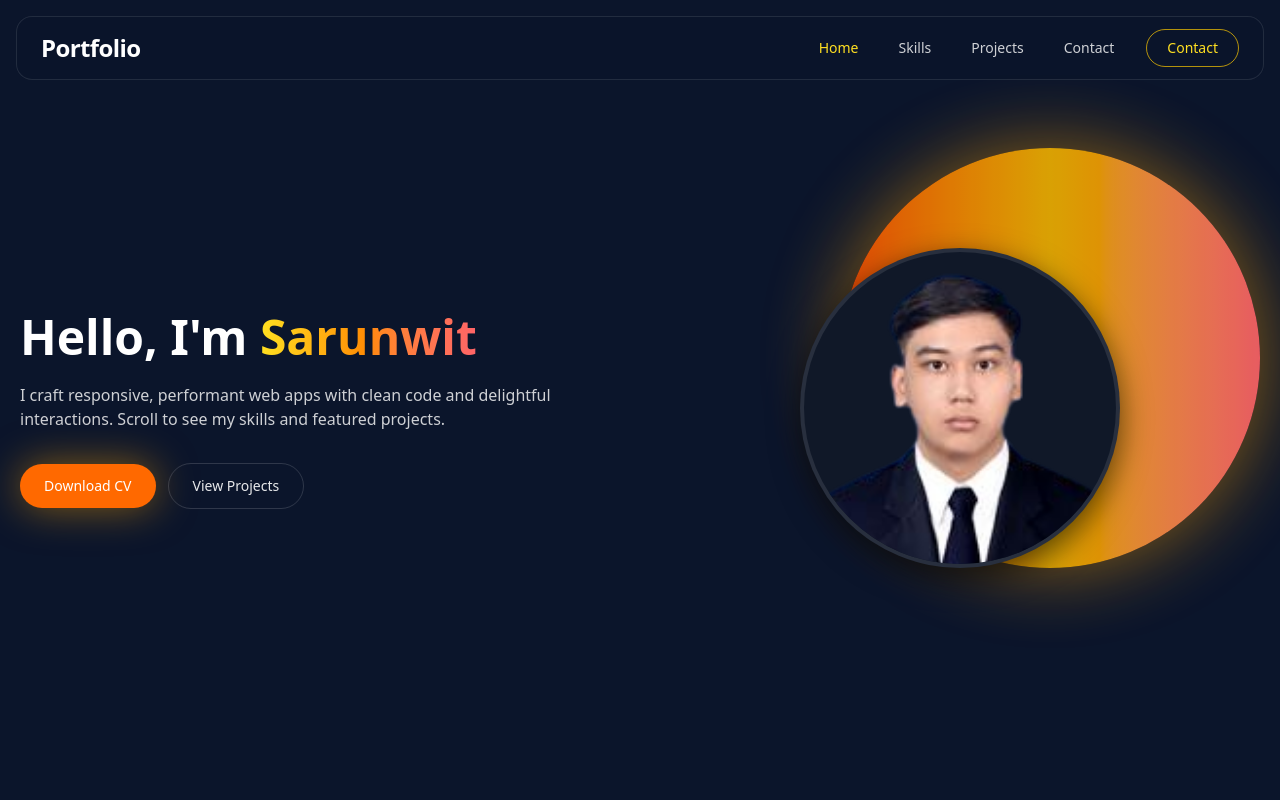
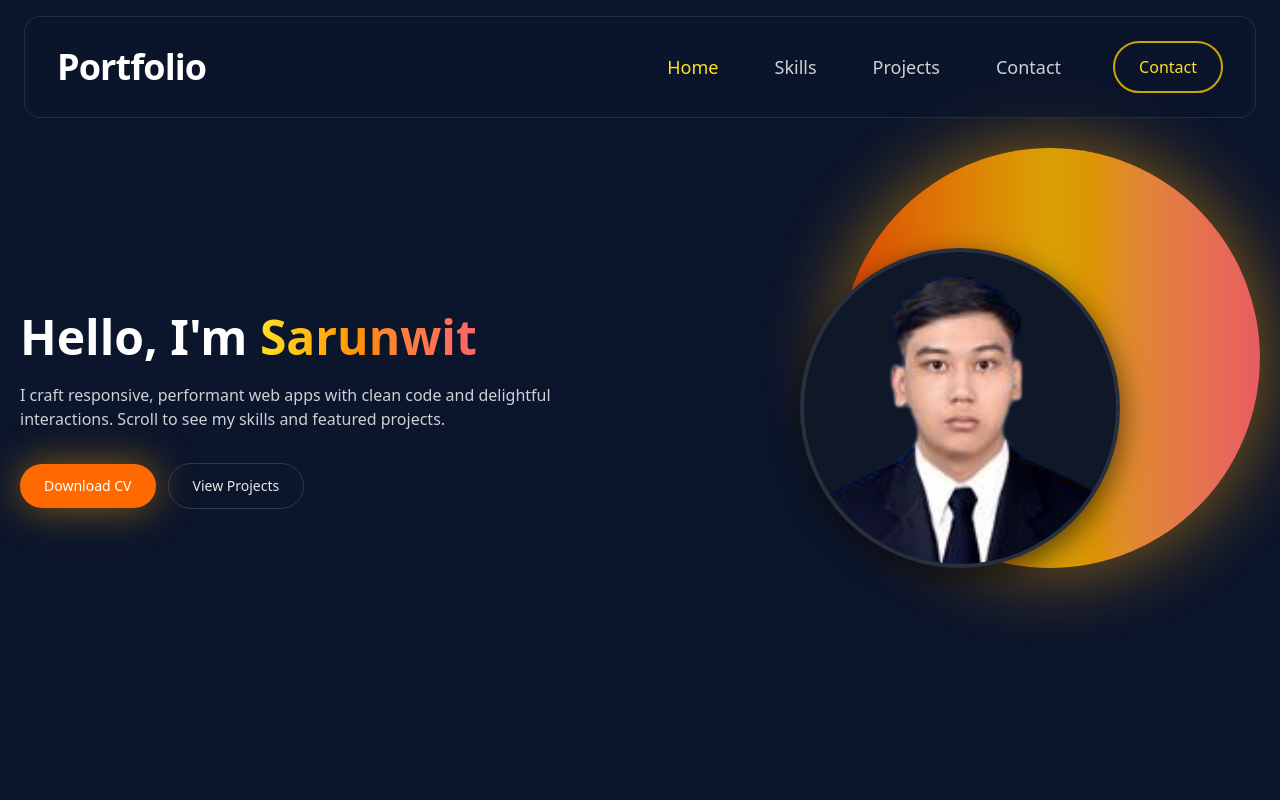
Before and after one commit to Sarunwit00/PortFolio, a React (Vite) app: page / in a window 1280 px wide. Shown: the top 800 px of the page. Built offline with nearby package versions, Linux system fonts and the light colour scheme.

Commit message:
Update Navbar.jsx

```diff
--- a/src/components/navbar/Navbar.jsx
+++ b/src/components/navbar/Navbar.jsx
@@ -39,16 +39,16 @@ export default function Navbar() {
 
   return (
     <header className="fixed top-0 left-0 right-0 z-50">
-      <div className="mx-auto max-w-7xl px-4">
-        <div className="mt-4 rounded-2xl border border-white/10 bg-[#0b152b]/60 backdrop-blur supports-[backdrop-filter]:bg-[#0b152b]/50">
-          <div className="flex items-center justify-between px-4 py-3 md:px-6">
-            <a href="#home" className="text-2xl font-extrabold tracking-tight text-white">
+      <div className="mx-auto max-w-7xl px-6">
+        <div className="mt-4 rounded-2xl border border-white/10 bg-[#0b152b]/70 backdrop-blur supports-[backdrop-filter]:bg-[#0b152b]/60">
+          <div className="flex items-center justify-between px-6 py-4 md:px-8 md:py-5 lg:py-6">
+            <a href="#home" className="text-3xl md:text-4xl font-extrabold tracking-tight text-white">
               Portfolio
             </a>
 
             <button
               onClick={() => setOpen(!open)}
-              className="md:hidden inline-flex items-center gap-2 rounded-lg border border-white/10 px-3 py-2 text-sm text-white/80 hover:text-white"
+              className="md:hidden inline-flex items-center gap-2 rounded-lg border border-white/10 px-4 py-2 text-base text-white/80 hover:text-white"
               aria-expanded={open}
               aria-label="Toggle menu"
             >
@@ -58,21 +58,21 @@ export default function Navbar() {
               </svg>
             </button>
 
-            <nav className="hidden md:flex items-center gap-2">
+            <nav className="hidden md:flex items-center gap-4">
               {links.map((item) => (
                 <a
                   key={item.link}
                   href={item.link}
-                  className={`rounded-full px-4 py-2 text-sm transition hover:text-yellow-300 ${
+                  className={`rounded-full px-5 py-2 text-lg transition-colors duration-150 ${
                     activeHash === item.link ? 'text-yellow-300' : 'text-white/80'
-                  }`}
+                  } hover:text-yellow-300`}
                 >
                   {item.name}
                 </a>
               ))}
               <a
                 href="#contact"
-                className="ml-2 rounded-full border border-yellow-400/70 px-5 py-2 text-sm text-yellow-300 hover:bg-yellow-300 hover:text-[#0b152b]"
+                className="ml-4 rounded-full border-2 border-yellow-400/80 px-6 py-3 text-base text-yellow-300 hover:bg-yellow-300 hover:text-[#0b152b] transition"
               >
                 Contact
               </a>
@@ -81,19 +81,27 @@ export default function Navbar() {
 
           {/* mobile menu */}
           {open && (
-            <div className="md:hidden border-t border-white/10 px-4 py-2">
+            <div className="md:hidden border-t border-white/10 px-4 py-3">
               {links.map((item) => (
                 <a
                   key={item.link}
                   href={item.link}
                   onClick={() => setOpen(false)}
-                  className={`block rounded-lg px-3 py-2 text-sm ${
+                  className={`block rounded-lg px-3 py-3 text-base ${
                     activeHash === item.link ? 'bg-white/10 text-yellow-300' : 'text-white/80 hover:text-yellow-300'
                   }`}
                 >
                   {item.name}
                 </a>
               ))}
+
+              <a
+                href="#contact"
+                onClick={() => setOpen(false)}
+                className="mt-2 inline-block rounded-full border-2 border-yellow-400/80 px-5 py-3 text-base text-yellow-300 hover:bg-yellow-300 hover:text-[#0b152b]"
+              >
+                Contact
+              </a>
             </div>
           )}
         </div>
```
